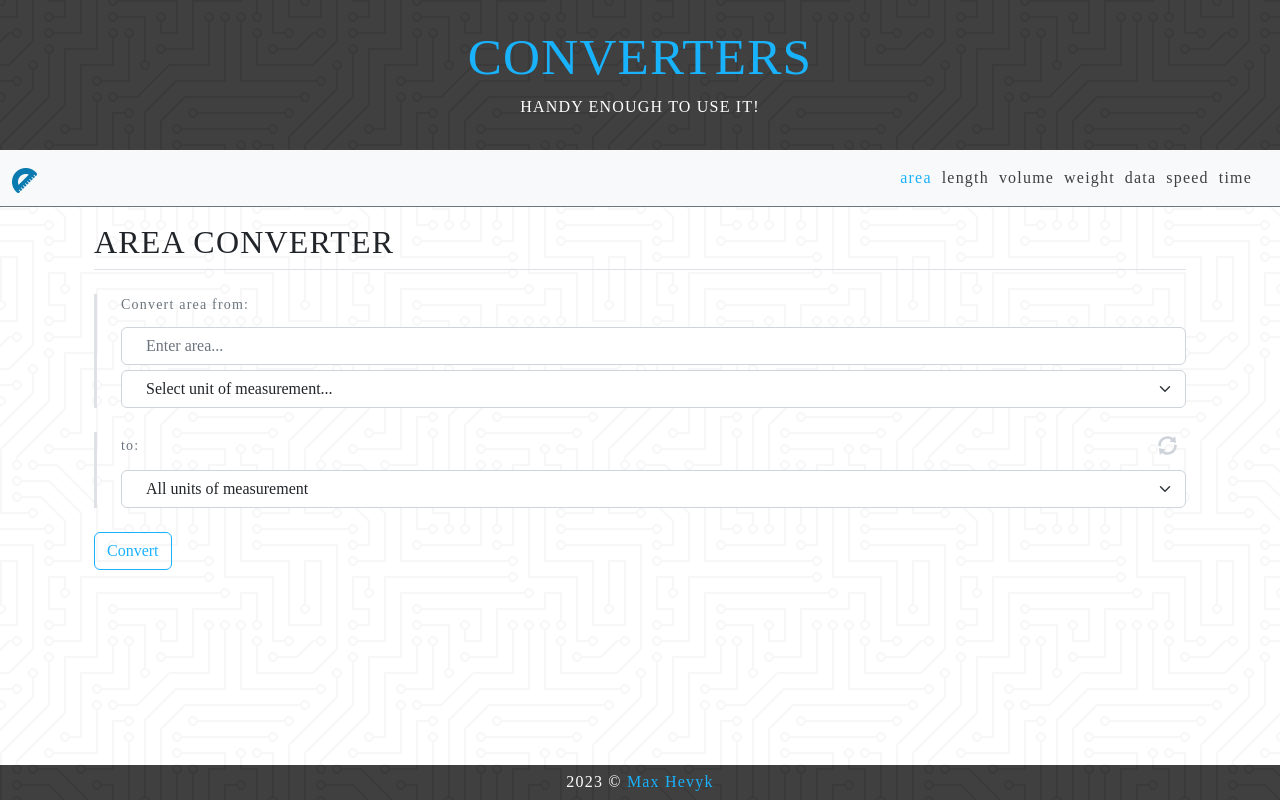
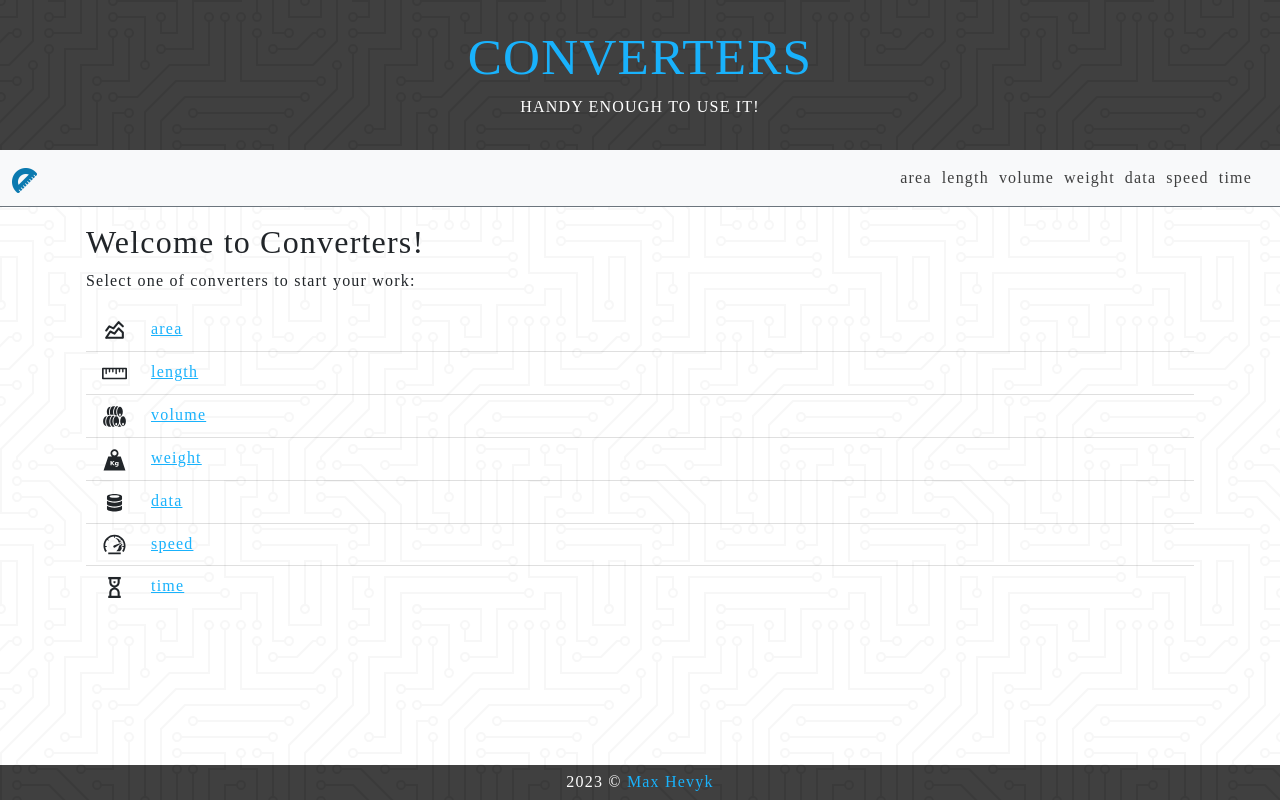
Before and after one commit to mhevyk/react-converters, a React (Create React App) app: page / in a window 1280 px wide. Before the commit this address led to /#/area. Built offline with nearby package versions, Linux system fonts and the light colour scheme; a web font is replaced by a local one.

Commit message:
Edited home page

```diff
--- a/src/pages/HomePage.tsx
+++ b/src/pages/HomePage.tsx
@@ -1,9 +1,31 @@
-import { Navigate } from "react-router-dom";
+import { Container } from 'react-bootstrap';
+import { Link } from 'react-router-dom';
+import sitemap from '../routes/sitemap';
 
 function HomePage() {
   return (
-    <Navigate to='/area' />
-  )
+    <Container fluid="md" className="px-3">
+      <h2>Welcome to Converters!</h2>
+      <p>Select one of converters to start your work:</p>
+      <ul className="list-group list-group-flush">
+        {sitemap.map(
+          (route) =>
+            route.name && (
+              <li key={route.path} className="list-group-item bg-transparent">
+                {route?.icon && (
+                  <span className="me-4">
+                    <route.icon size={25} />
+                  </span>
+                )}
+                <Link to={route.path} className="text-primary">
+                  {route.name}
+                </Link>
+              </li>
+            )
+        )}
+      </ul>
+    </Container>
+  );
 }
 
 export default HomePage;
```
